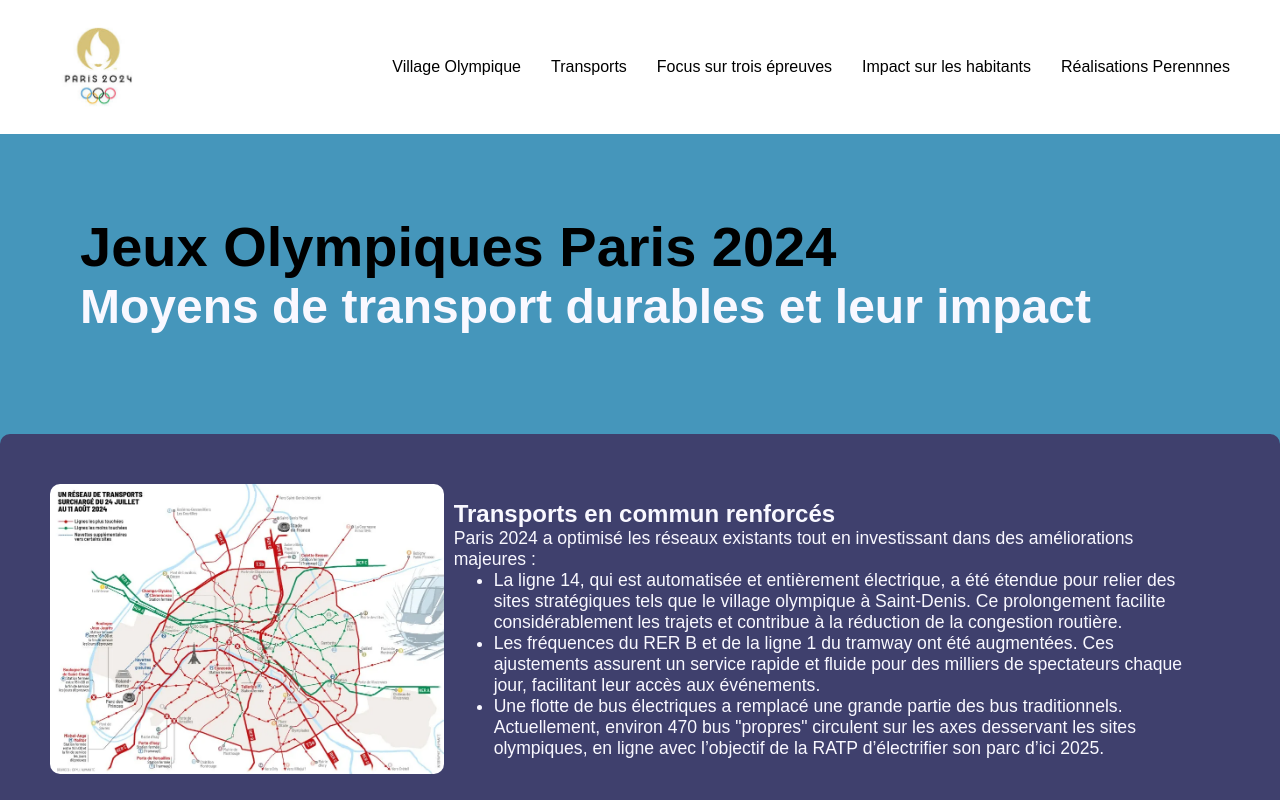
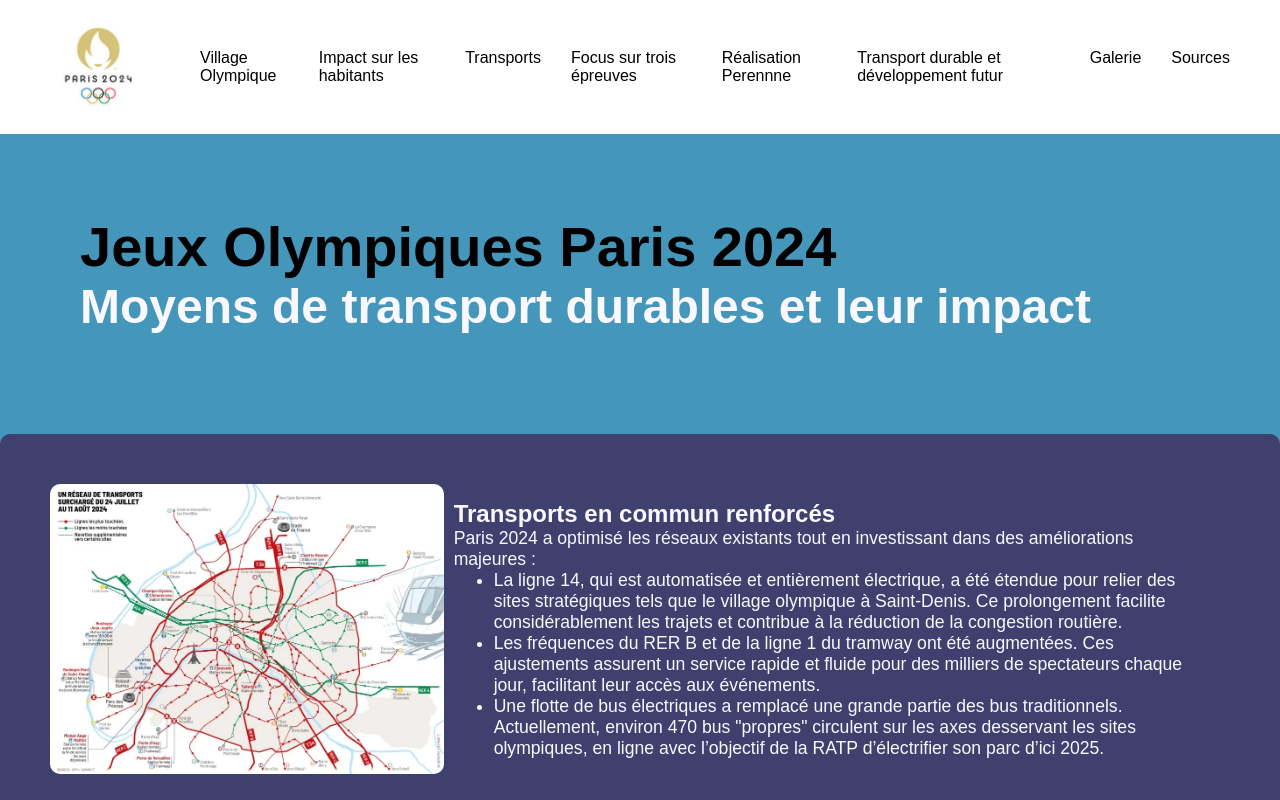
Before and after one commit to FousseyniC/JO-2024, a plain HTML site: page page3.html in a window 1280 px wide. Shown: the top 800 px of the page. Drawn offline with Linux system fonts and the light colour scheme.

Commit message:
Update page3.html

```diff
--- a/page3.html
+++ b/page3.html
@@ -12,10 +12,13 @@
         <img src="Sans titre.jpeg" alt="Logo des Jeux Olympiques Paris 2024" class="logo">
         <nav>
             <a href="VillageOlympique.html">Village Olympique</a>
-            <a href="Transports.html">Transports</a>
+            <a href="impact.html">Impact sur les habitants</a>
+            <a href="Transports(1).html">Transports</a>
             <a href="index.html">Focus sur trois épreuves</a>
-            <a href="impact.html">Impact sur les habitants</a>
-            <a href="réalisationPerennne.html">Réalisations Perennnes</a>
+            <a href="réalisationPerennne.html">Réalisation Perennne</a>
+            <a href="page3.html">Transport durable et développement futur</a>
+            <a href="galerie.html">Galerie</a>
+            <a href="source.html">Sources</a>
         </nav>
     </header>
 
```
